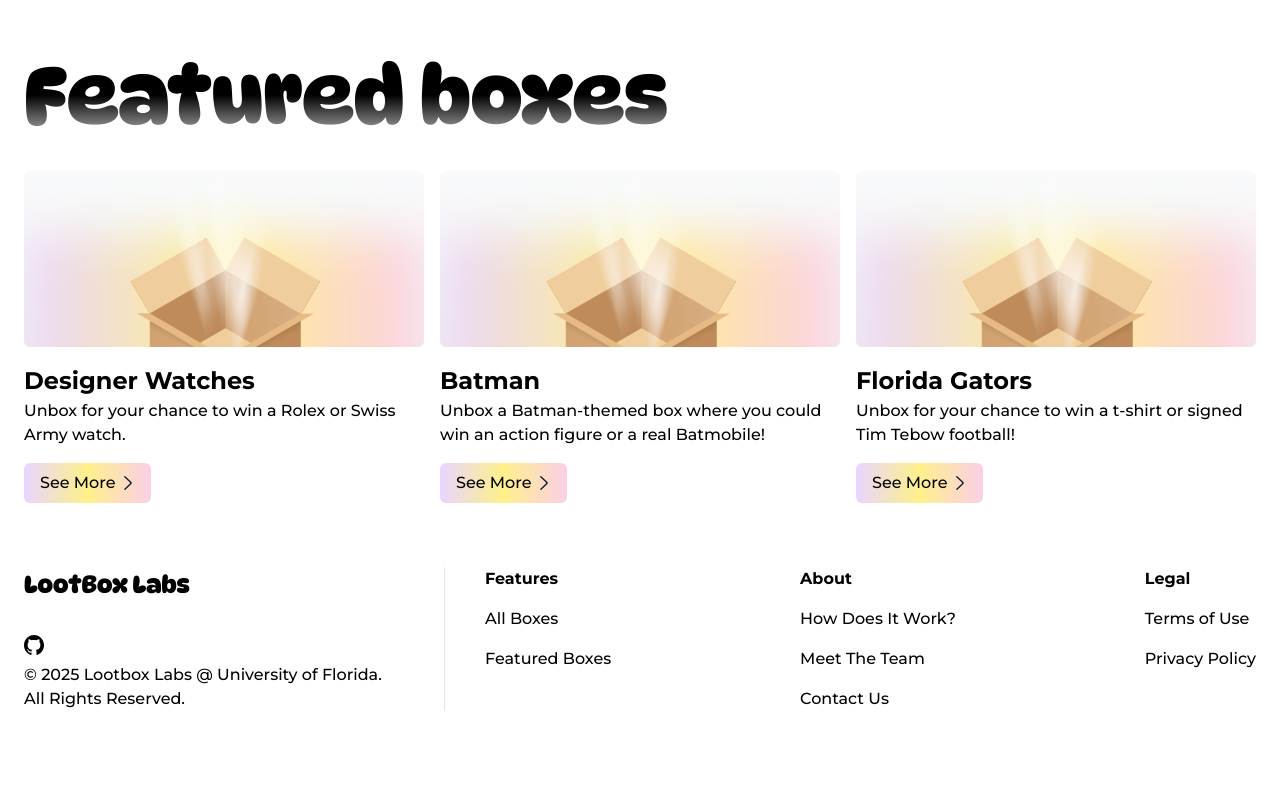
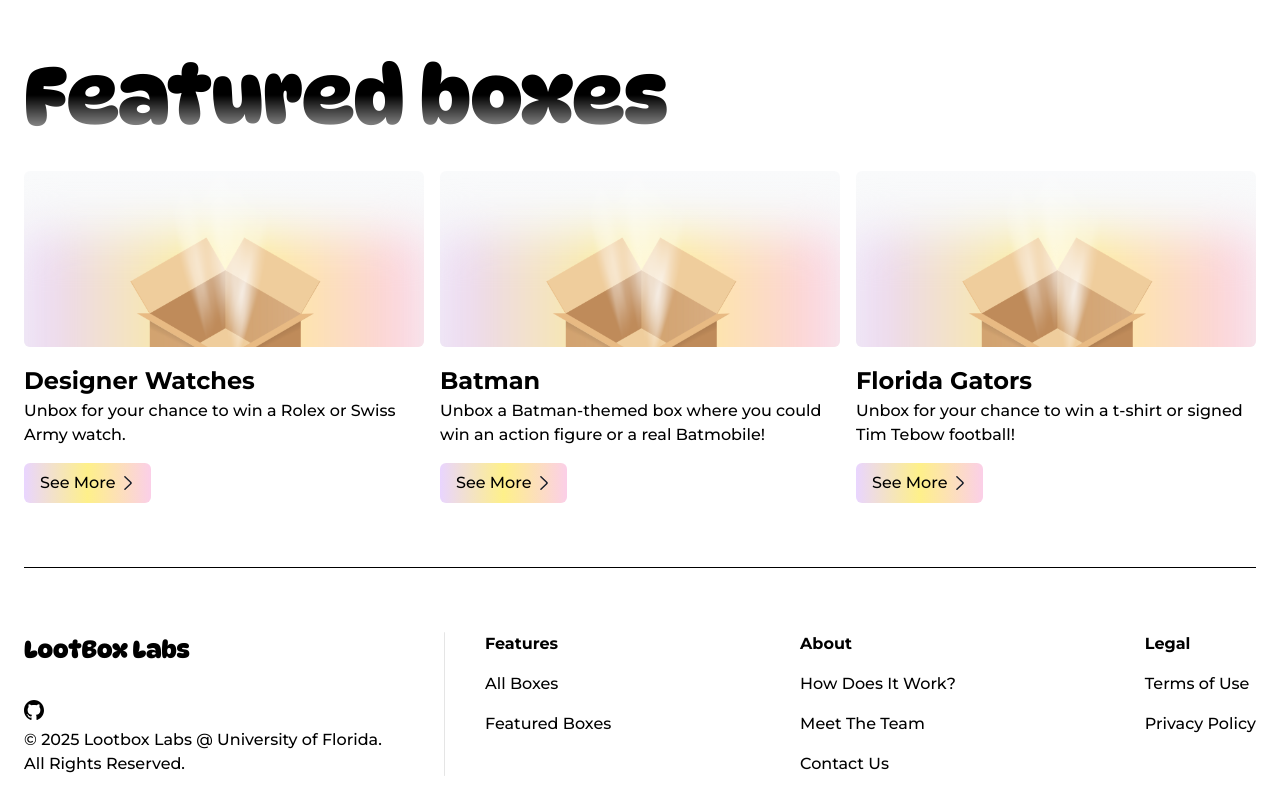
Before and after one commit to tylerhaisman/lootbox-labs, a Next.js app in the folder frontend/lootbox-labs-frontend/: page / in a window 1280 px wide. Shown: the part 1117-1917 px from the top of the page. Before the commit the page ends 1852 px from the top, so only its background shows below. Built offline with nearby package versions, Linux system fonts and the light colour scheme.

Commit message:
Adding auth UI

```diff
--- a/frontend/lootbox-labs-frontend/app/page.tsx
+++ b/frontend/lootbox-labs-frontend/app/page.tsx
@@ -233,6 +233,7 @@ export default function Home() {
               </div>
             </div>
           </div>
+          <div className="border-t border-black mt-16"></div>
         </div>
         {/* <div className="relative p-6 mt-16 rounded-md bg-gradient-to-r from-purple-200 via-yellow-200 to-pink-200">
           <div
```
Also changed, not shown: package.json (added, +12 -0 lines), 1 other file (tests, documents, lock files or other folders).
